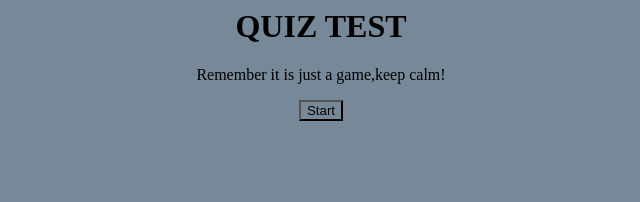
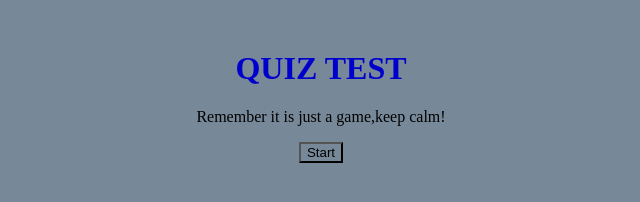
Before and after one commit to Georgekinyanjui1/project3, a plain HTML site: page index.html in a window 1280 px wide. Shown: the whole page, without its empty margins (319-959 px from the left). Drawn offline with Linux system fonts and the light colour scheme.

Commit message:
styled the css file in class h1

```diff
--- a/index.css
+++ b/index.css
@@ -2,3 +2,9 @@
     background-color: lightslategrey;
     text-align: center;
 }
+body>h1{
+    color:mediumblue;
+    text-align: center;
+    margin-top: 50px;
+    background-color:
+}
```
